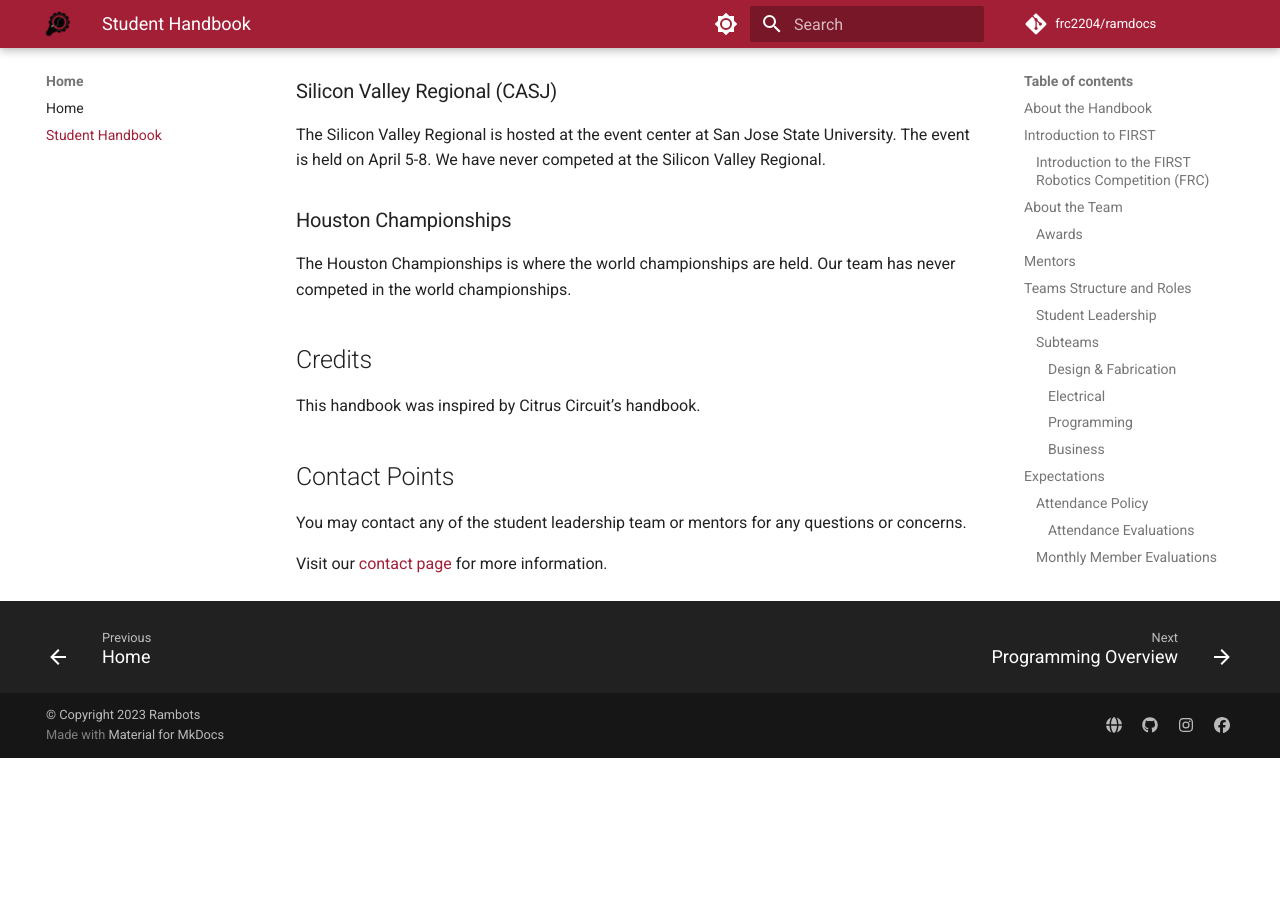
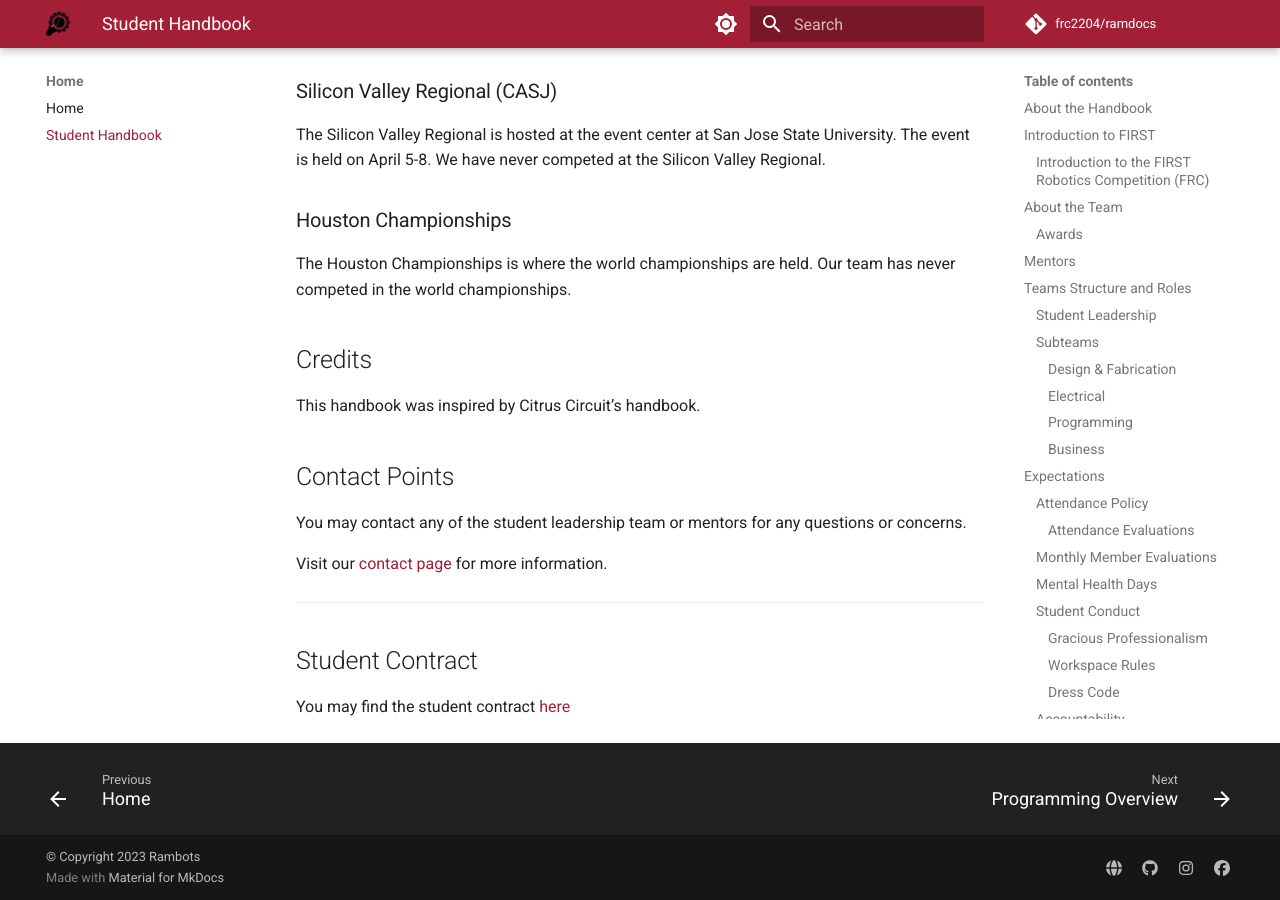
Before and after one commit to frc2204/ramdocs, an MkDocs documentation site: the page built from docs/handbook.md, in a window 1280 px wide and 900 px high, scrolled down 9820 px. Built offline with MkDocs 1.6.1 and Material for MkDocs 9.7.7, drawn with Linux system fonts in a browser that asks for light colours; nearby versions of some CDN libraries; library files that are not in the unit come from our copies; comment, search, counter and statistics services are not loaded; before the commit the page ends 10578 px from its top, so only the background shows below that.

Commit message:
Add student-contract.md to handbook.md

```diff
--- a/docs/handbook.md
+++ b/docs/handbook.md
@@ -266,3 +266,8 @@
 You may contact any of the student leadership team or mentors for any questions or concerns.
 
 Visit our [contact page](https://rambots.org/contact) for more information.
+
+---
+
+## Student Contract
+You may find the student contract [here](student-contract.md)
```
